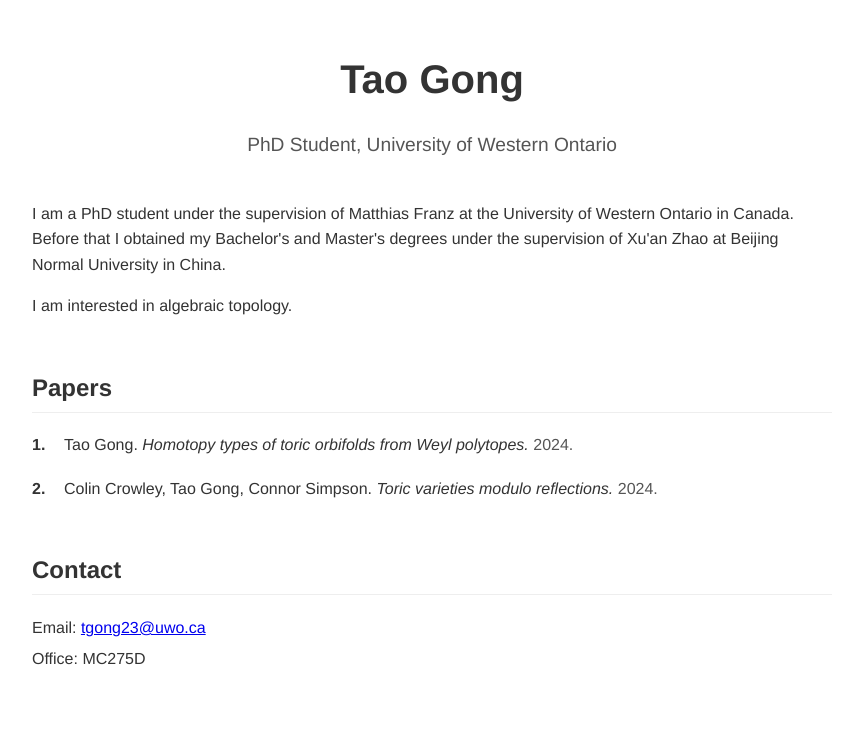
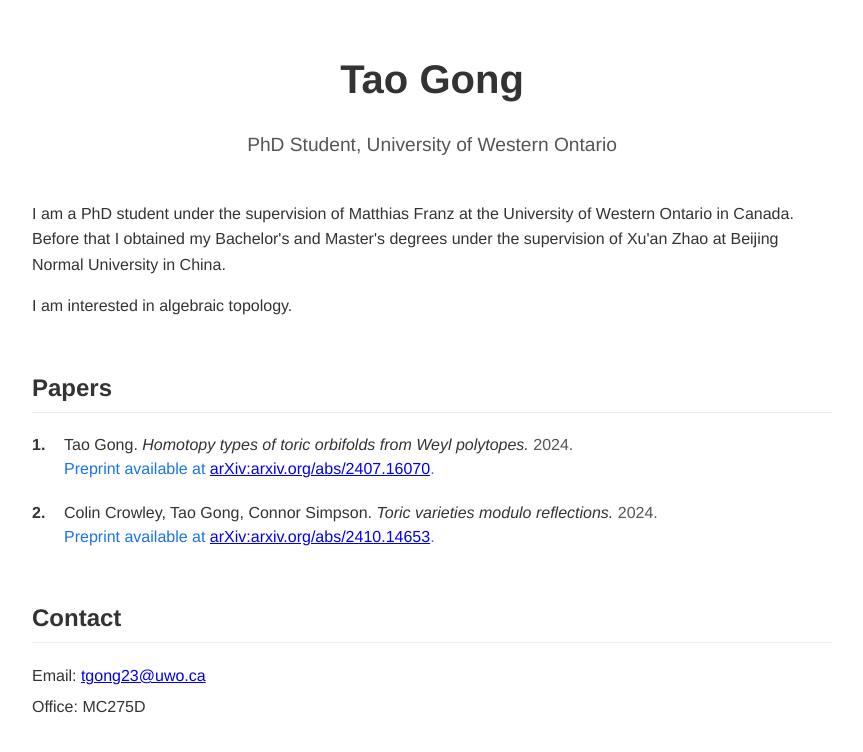
Before and after one commit to ggttaaoo/ggttaaoo.github.io, a Jekyll site: the page built from index.md, in a window 1280 px wide. Shown: the top 752 px of the page, without its empty margins (208-1071 px from the left). Built offline with Jekyll 4.4.1, drawn with Linux system fonts in a browser that asks for light colours.

Commit message:
Improved layout and added publications

```diff
--- a/_data/publications.yml
+++ b/_data/publications.yml
@@ -1,12 +1,12 @@
 - title: "Homotopy types of toric orbifolds from Weyl polytopes"
   authors: "Tao Gong"
   year: 2024
-  arxiv: "https://arxiv.org/abs/2407.16070"
+  preprint: "arxiv.org/abs/2407.16070"
 
 - title: "Toric varieties modulo reflections"
   authors: "Colin Crowley, Tao Gong, Connor Simpson"
   year: 2024
-  arxiv: "https://arxiv.org/abs/2410.14653"
+  preprint: "arxiv.org/abs/2410.14653"
 
 # - title: "Galois cohomology and Brauer groups of arithmetic schemes"
 #   authors: "Tao Gong, Michael Brown"
```
